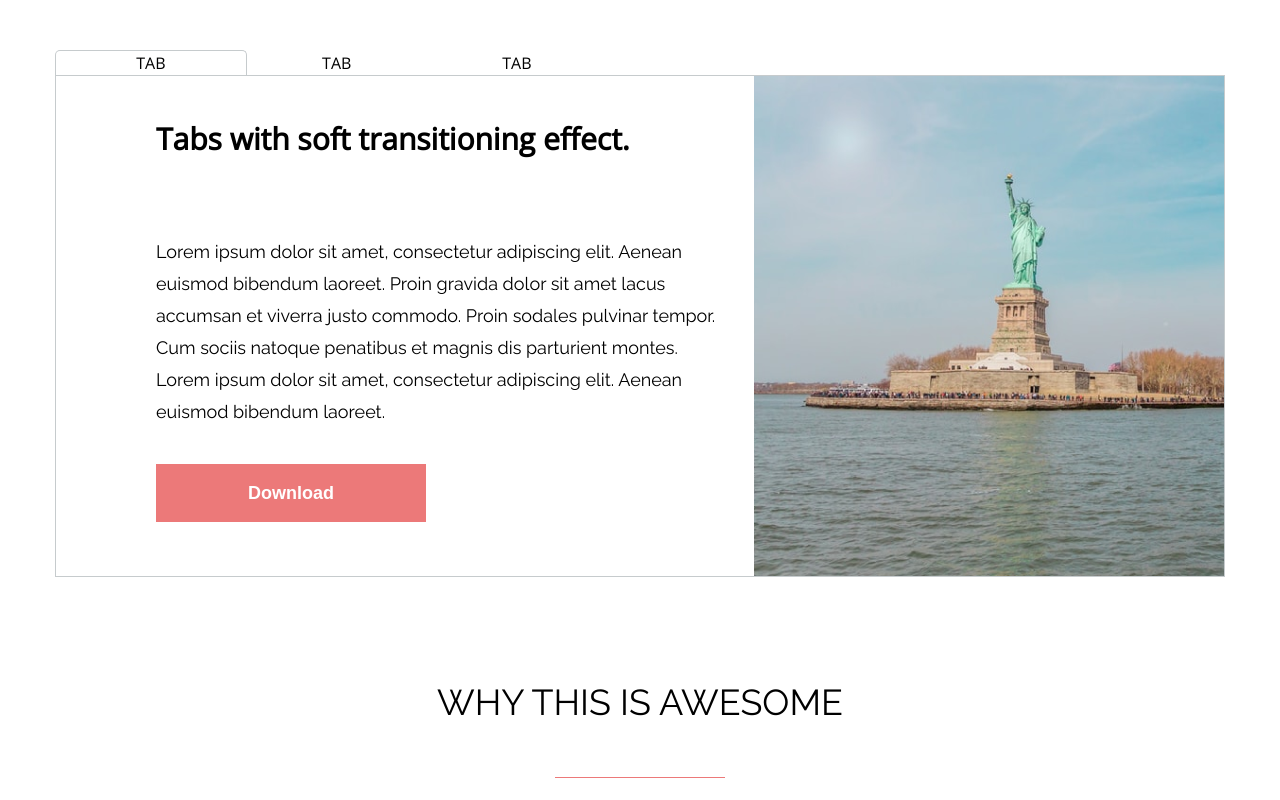
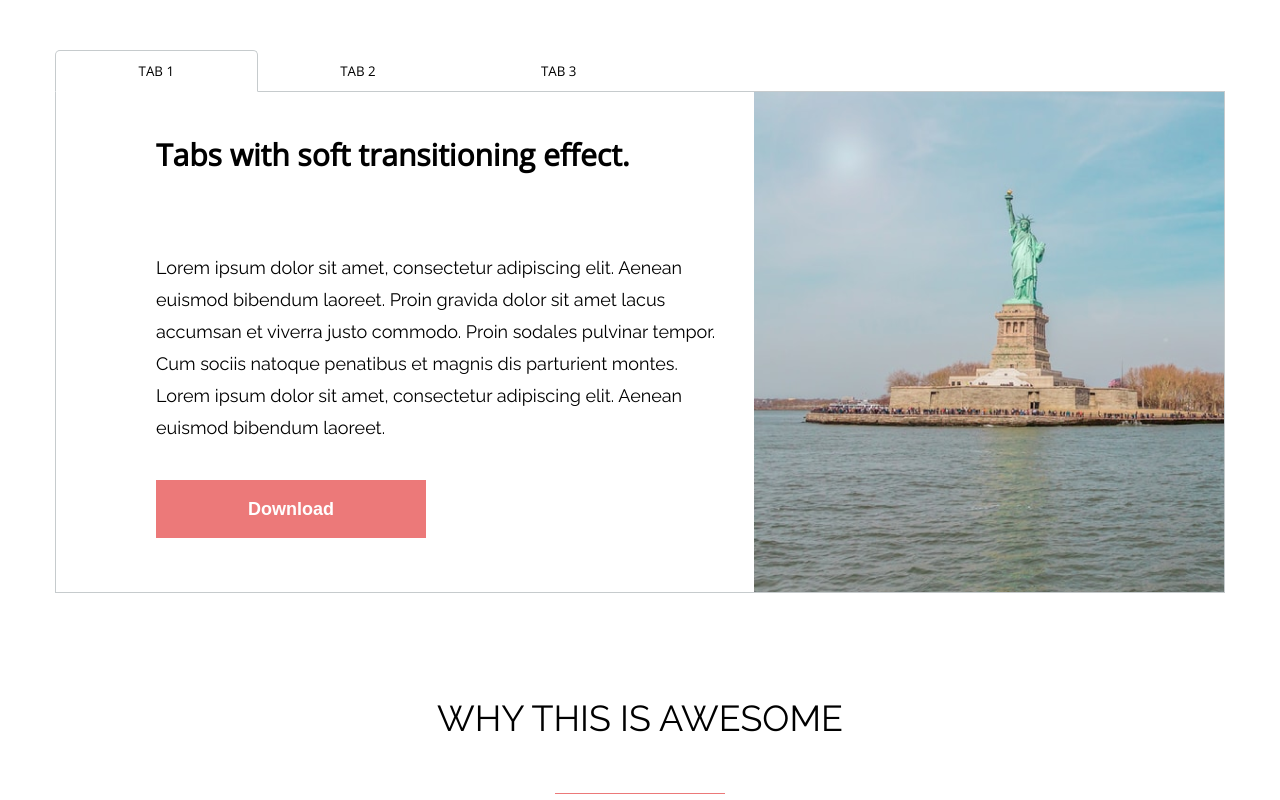
Before and after one commit to anamarz/Homework, a plain HTML site: page index.html in a window 1280 px wide. Shown: the top 800 px of the page. Drawn offline with nearby package versions, Linux system fonts and the light colour scheme.

Commit message:
Commit 2.2

```diff
--- a/index.html
+++ b/index.html
@@ -1,4 +1,3 @@
-
 <!DOCTYPE html>
 <html lang="en">
 	<head >
@@ -8,15 +7,13 @@
 	</head>
 	<body>
 	<section class="tabs">
-		<table class="tabs__top-line">
+		<div class="tabs__top-line">
 	<tbody class="tabs__wrapper">
-			<tr>
-				<td id="tabs__cell">TAB</td>
-				<td id="tabs__cell">TAB</td>
-				<td id="tabs__cell">TAB</td>
-			</tr>
+				<button id="tabs__cell">TAB 1</button>
+				<button id="tabs__cell">TAB 2</button>
+				<button id="tabs__cell">TAB 3</button>
 		</tbody>
-		</table>
+	</div>
 		<div class="tabs__container">
 			<div class="tabs__block-wrapper">
 				<div class="tabs__block">
@@ -69,6 +66,5 @@
 				</div>
 			</div>
 		</section>
-		</div>
 	</body>
 </html>
--- a/style.css
+++ b/style.css
@@ -6,6 +6,15 @@
 	margin: 50px auto;
 	font-family: 'Open Sans', sans-serif;
 }
+
+#tabs__cell {
+	font-family: 'Open Sans', sans-serif;
+	padding: 11px 82.5px;
+	background-color: #fff;
+	border: none;
+	border-bottom: 1px solid #C6CBCD;
+}
+
 #tabs__cell:first-child {
 	display: flex;
 	border: 1px solid #C6CBCD;
@@ -14,40 +23,45 @@
 	align-items: center;
 	border-bottom: 1px solid white;
 }
+
 .tabs__top-line {
-	border-collapse: collapse ;
-	width: 552px ;
+	width: 604px ;
 	justify-content: space-around;
 	text-align: center;
 	margin-bottom: -1px;
+	display: flex;
 }
+
 .tabs__container {
 	display: flex;
 	border: 1px solid #C6CBCD;
 }
+
 .tabs__block-wrapper {
 	padding-left: 100px;
 	padding-right: 30px;
 }
+
 .tabs__title {
 	display: flex;
 	align-items: center;
-	font-weight: bold;
+	font-weight: 700;
 	font-size: 30px;
 	margin-bottom: 27px;
 	height: 124px;
 	margin-top: 0;
+}
 
-}
 .tabs__text {
-	font-family: Raleway, sans-serif;
+	font-family: 'Raleway', sans-serif;
 	font-size: 18px;
 	line-height: 32px;
 	display: flex;
-	align-items:center ;
+	align-items: center ;
 	height: 210px;
 	margin-bottom: 27px;
 }
+
 .tabs__download {
 	width: 270px;
 	height: 58px;
@@ -58,26 +72,30 @@
 	justify-content: center;
 	color: #fff;
 	background-color: #EC7979;
-	border:none
+	border: none;
 }
 
 
 .awesome {
-	font-family:'Raleway', sans-serif ;
+	font-family: 'Raleway', sans-serif ;
 	width: 1170px;
 	margin: 0 auto;
+	margin-bottom: 50px;
 }
+
 .awesome__title {
 	margin: 0;
 	font-size: 36px;
 	font-weight: 400;
 }
+
 .awesome__title-wrapper {
 	height: 150px;
 	display: flex;
 	align-items: center;
 	justify-content: center;
 }
+
 .awesome__line {
 	width: 170px;
 	border-bottom: 1px solid #EC7979;
@@ -85,21 +103,25 @@
 	margin-bottom: 40px;
 
 }
+
 .awesome__subtitle {
 	font-size: 18px;
-	color:#86878B;
+	color: #86878B;
 	text-align: center;
 	margin-bottom: 110px;
 
 }
+
 .awesome__container {
 	display: flex;
 	justify-content: space-between;
 }
+
 .awesome__block {
+	text-align: center;
 	width: 370px;
-	text-align: center;
 }
+
 .awesome__icon-wrapper {
 	border: 1px  solid #EC7979;
 	height: 92px;
@@ -111,9 +133,9 @@
 	border-radius: 50%;
 	margin-bottom: 78px;
 }
+
 .awesome__block-title {
-	font-family:'Open Sans', sans-serif;
+	font-family: 'Open Sans', sans-serif;
 	margin: 47px;
 	font-weight: 700;
-
 }
```
